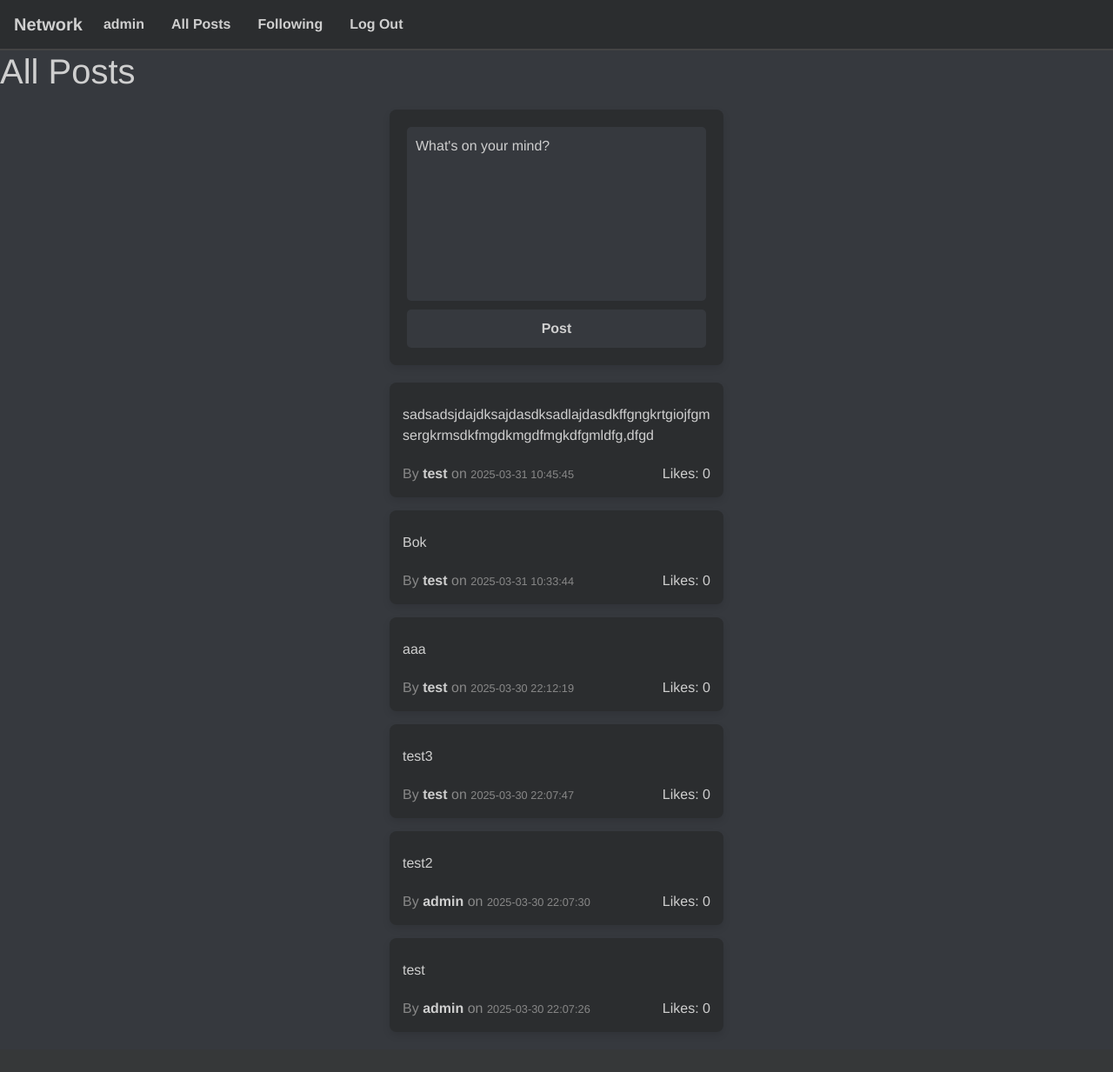
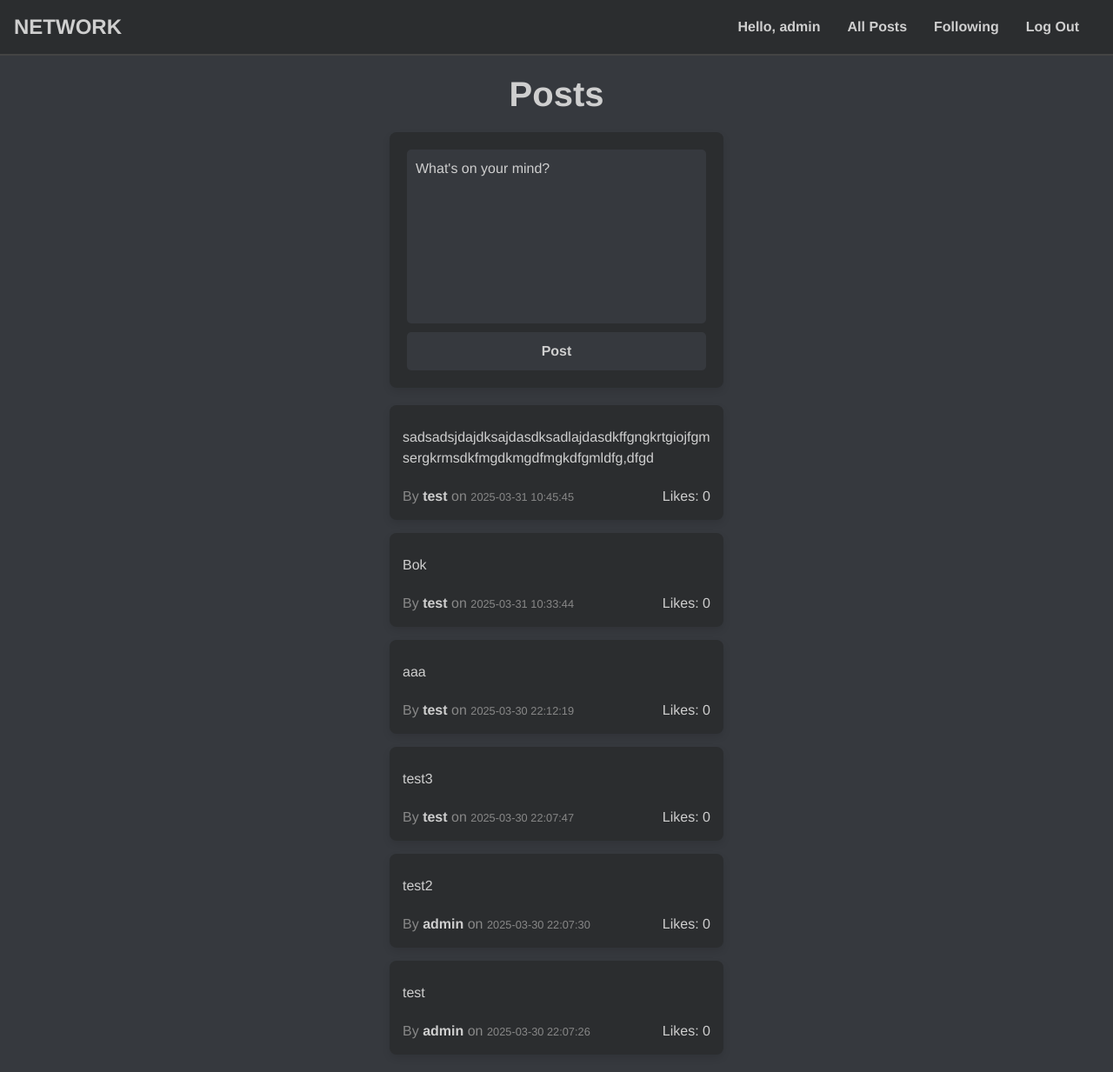
Before and after one commit to adrianhorvat2/CS50W-Network, a Django app: page / in a window 1280 px wide. Shown: the whole page at 87% size. Before the commit the page ends 1169 px from the top, so only its background shows below. Run offline with Django 3.2, Linux system fonts and the light colour scheme; a user stored in the database is signed in; data comes from the database, SQL or seed files in the repository; both versions use the stored data as it was after the commit; data that the repository does not hold is empty; some libraries are stand-ins or nearby versions.

Commit message:
Add style for navbar and h1

```diff
--- a/network/static/network/index.js
+++ b/network/static/network/index.js
@@ -15,7 +15,8 @@ function submit_post(event) {
             content: content
         }),
         headers: {
-            'Content-Type': 'application/json',        }
+            'Content-Type': 'application/json',
+        }
     })
     .then(response => response.json())
     .then(result => {
--- a/network/static/network/styles.css
+++ b/network/static/network/styles.css
@@ -9,16 +9,30 @@ body {
     background-color: var(--primary-bg);
     color: var(--text-color);
     margin: 0;
+    font-family: 'Helvetica Neue', Helvetica, Arial, sans-serif;
+}
+
+h1 {
+    text-align: center;
+    margin-top: 20px;
+    font-weight: bold;
 }
 
 .navbar {
     background-color: #2b2d2f !important;
     border-bottom: 2px solid #444;
+    display: flex;
+    justify-content: space-between;
+    align-items: center;
 }
 
 .navbar-brand, .nav-link {
     color: var(--text-color) !important;
     font-weight: bold;
+}
+
+.navbar-brand {
+    font-size: 24px;
 }
 
 .navbar-nav .nav-link {
--- a/network/templates/network/index.html
+++ b/network/templates/network/index.html
@@ -6,7 +6,7 @@
 {% endblock %}
 
 {% block body %}
-<h1>All Posts</h1>
+<h1>Posts</h1>
     {% if user.is_authenticated %}
         <div id="post-form-container">
             <form id="post-form">
--- a/network/templates/network/layout.html
+++ b/network/templates/network/layout.html
@@ -5,19 +5,20 @@
     <head>
         <title>{% block title %}Social Network{% endblock %}</title>
         <link rel="stylesheet" href="https://stackpath.bootstrapcdn.com/bootstrap/4.4.1/css/bootstrap.min.css" integrity="sha384-Vkoo8x4CGsO3+Hhxv8T/Q5PaXtkKtu6ug5TOeNV6gBiFeWPGFN9MuhOf23Q9Ifjh" crossorigin="anonymous">
+        <link href="https://fonts.googleapis.com/css2?family=Roboto:wght@400;500;700&display=swap" rel="stylesheet">
         <link href="{% static 'network/styles.css' %}" rel="stylesheet">
         {% block script %}{% endblock %}
     </head>
     <body>
 
         <nav class="navbar navbar-expand-lg navbar-light bg-light">
-            <a class="navbar-brand" href="#">Network</a>
+            <a class="navbar-brand" href="#">NETWORK</a>
 
             <div>
               <ul class="navbar-nav mr-auto">
                 {% if user.is_authenticated %}
                     <li class="nav-item">
-                        <a class="nav-link" href="#"><strong>{{ user.username }}</strong></a>
+                        <a class="nav-link" href="#"><strong>Hello, {{ user.username }}</strong></a>
                     </li>
                 {% endif %}
                 <li class="nav-item">
```
Also changed, not shown: db.sqlite3.
